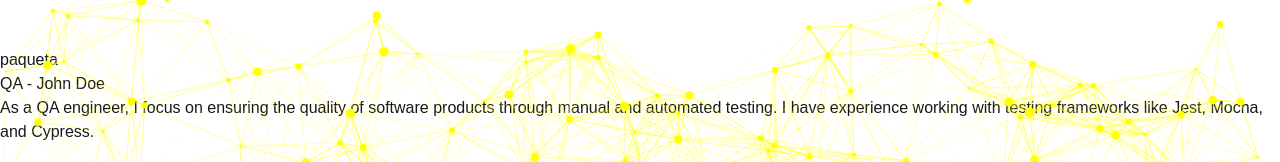
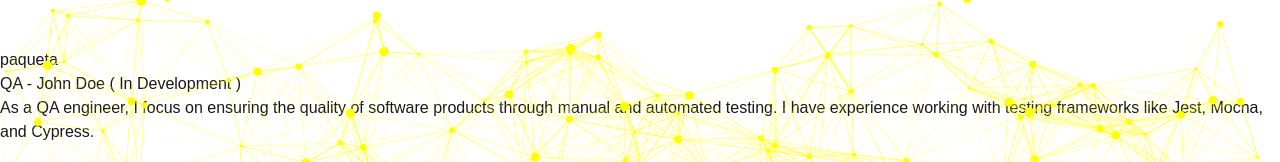
Before and after one commit to tediyo/New-QA-Pro-Web, a Next.js app: page /qa in a window 1280 px wide. Shown: the top 162 px of the page. Built offline with nearby package versions, Linux system fonts and the light colour scheme.

Commit message:
QA in dev

```diff
--- a/src/app/qa/page.tsx
+++ b/src/app/qa/page.tsx
@@ -7,7 +7,7 @@ const QAPage: FC = () => {
     <div><AnimatedPinDemo />
     <div className="p-8">
 
-      <h1 className="text-4xl font-bold text-gray-900">QA - John Doe</h1>
+      <h1 className="text-4xl font-bold text-gray-900">QA - John Doe ( In Development ) </h1>
       <p className="mt-4 text-lg text-gray-700">
       <ParticlesBackground />
 
```
